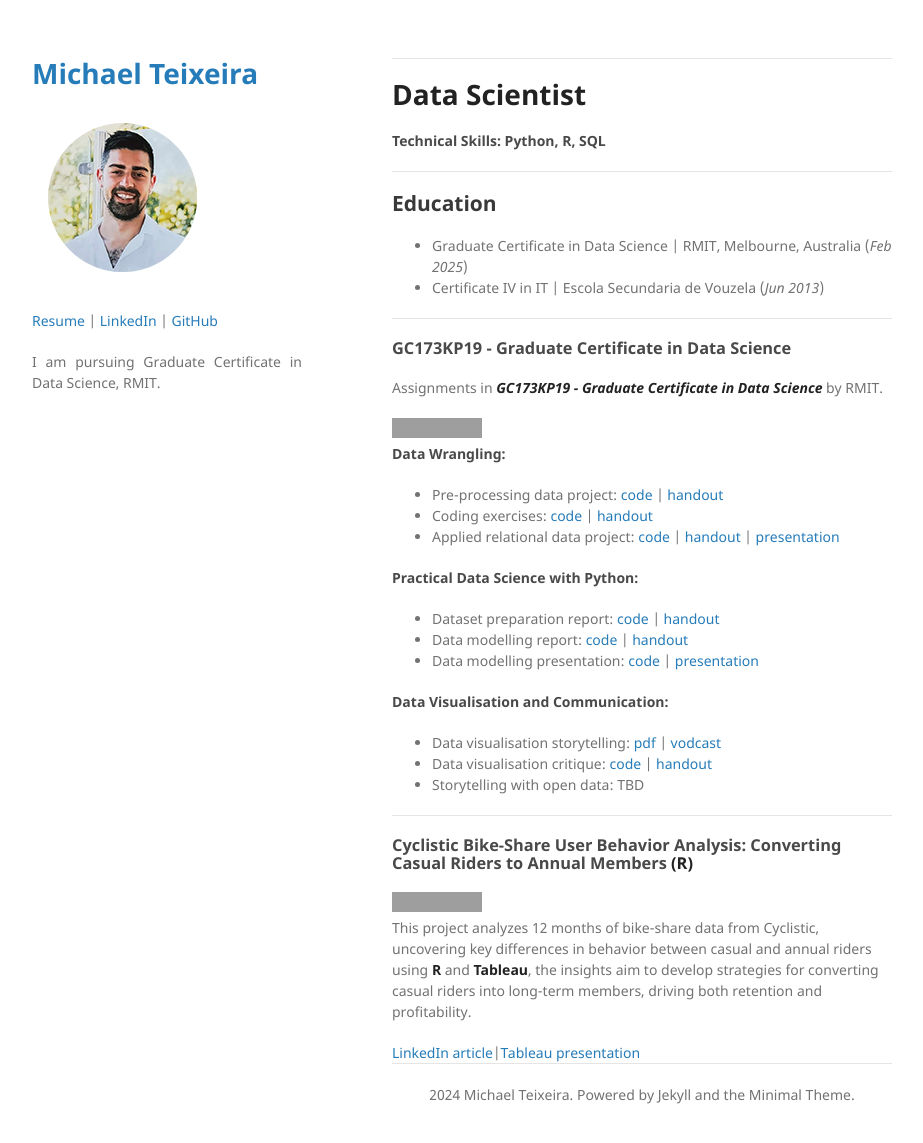
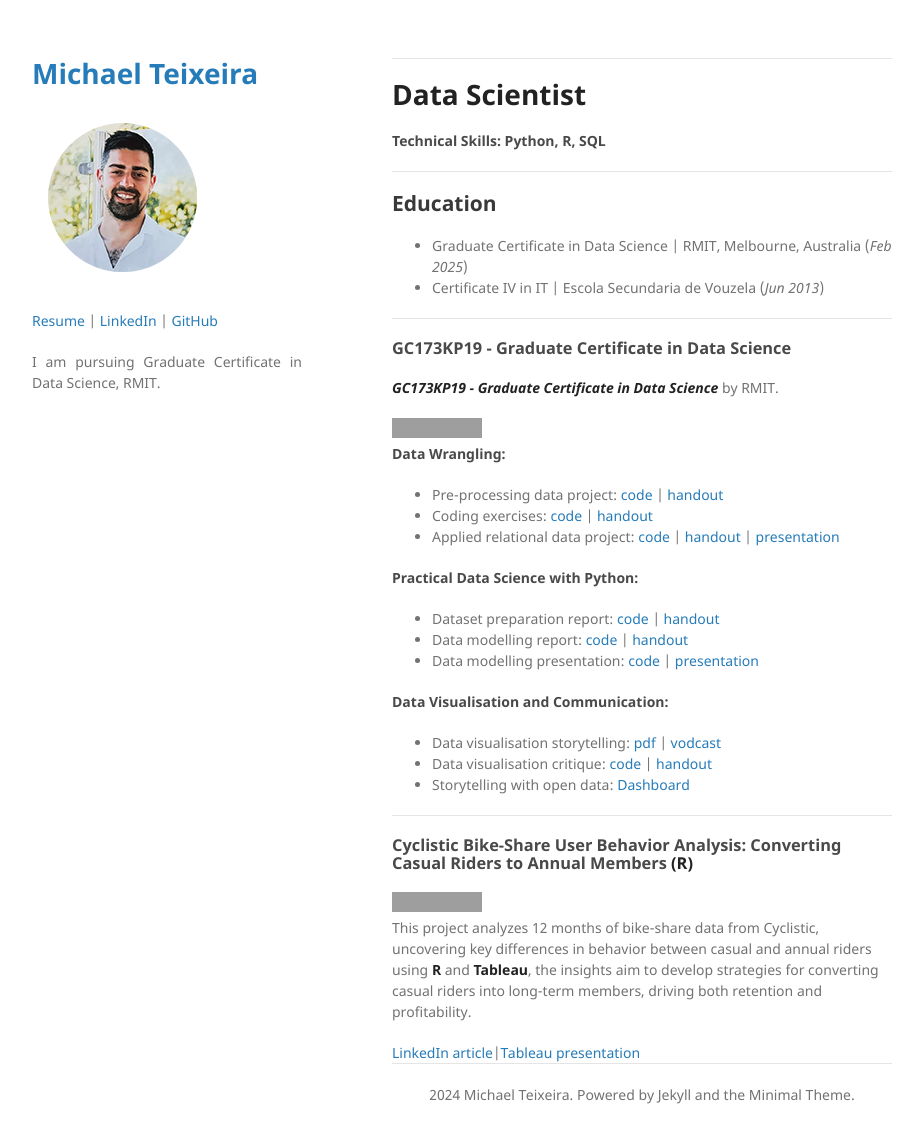
Before and after one commit to Tex30/Portfolio, a Jekyll site: the page built from index.html, in a window 1280 px wide and 1155 px high. Shown: the top 1143 px of the window, without its empty margins (178-1101 px from the left). Built offline with Jekyll 4.4.1, drawn with Linux system fonts in a browser that asks for light colours; grey boxes are pictures that could not be loaded.

Commit message:
portfolio

```diff
--- a/index.html
+++ b/index.html
@@ -29,7 +29,7 @@ title: Michael Teixeira - Data Scientist Portfolio
 
 <h3>GC173KP19 - Graduate Certificate in Data Science</h3>
 
-<p>Assignments in <a href="https://studyonline.rmit.edu.au/online-programs/graduate-certificate-data-science"><strong><em>GC173KP19 - Graduate Certificate in Data Science</em></strong></a> by RMIT.</p>
+<p> <a href="https://studyonline.rmit.edu.au/online-programs/graduate-certificate-data-science"><strong><em>GC173KP19 - Graduate Certificate in Data Science</em></strong></a> by RMIT.</p>
 
 <a href="https://github.com/Tex30/Graduate-Certificate-in-Data-Science/" target="_blank">
     <img src="https://img.shields.io/badge/GitHub-View_on_GitHub-blue?logo=GitHub" alt="View on GitHub">
@@ -72,7 +72,9 @@ title: Michael Teixeira - Data Scientist Portfolio
             <a href="posts/Data-Visualisation-and-Communication/a2/Assignment2.html">code</a> |
             <a href="posts/Data-Visualisation-and-Communication/a2/MichaelTeixeiraS4133975.pdf">handout</a>
         </li>
-        <li>Storytelling with open data: TBD</li>
+        <li>Storytelling with open data:
+            <a href="https://ju12ki-michael-teixeira.shinyapps.io/Assignment3/#section-overview">Dashboard</a>
+        </li>
     </ul>
 
 <hr>
```
